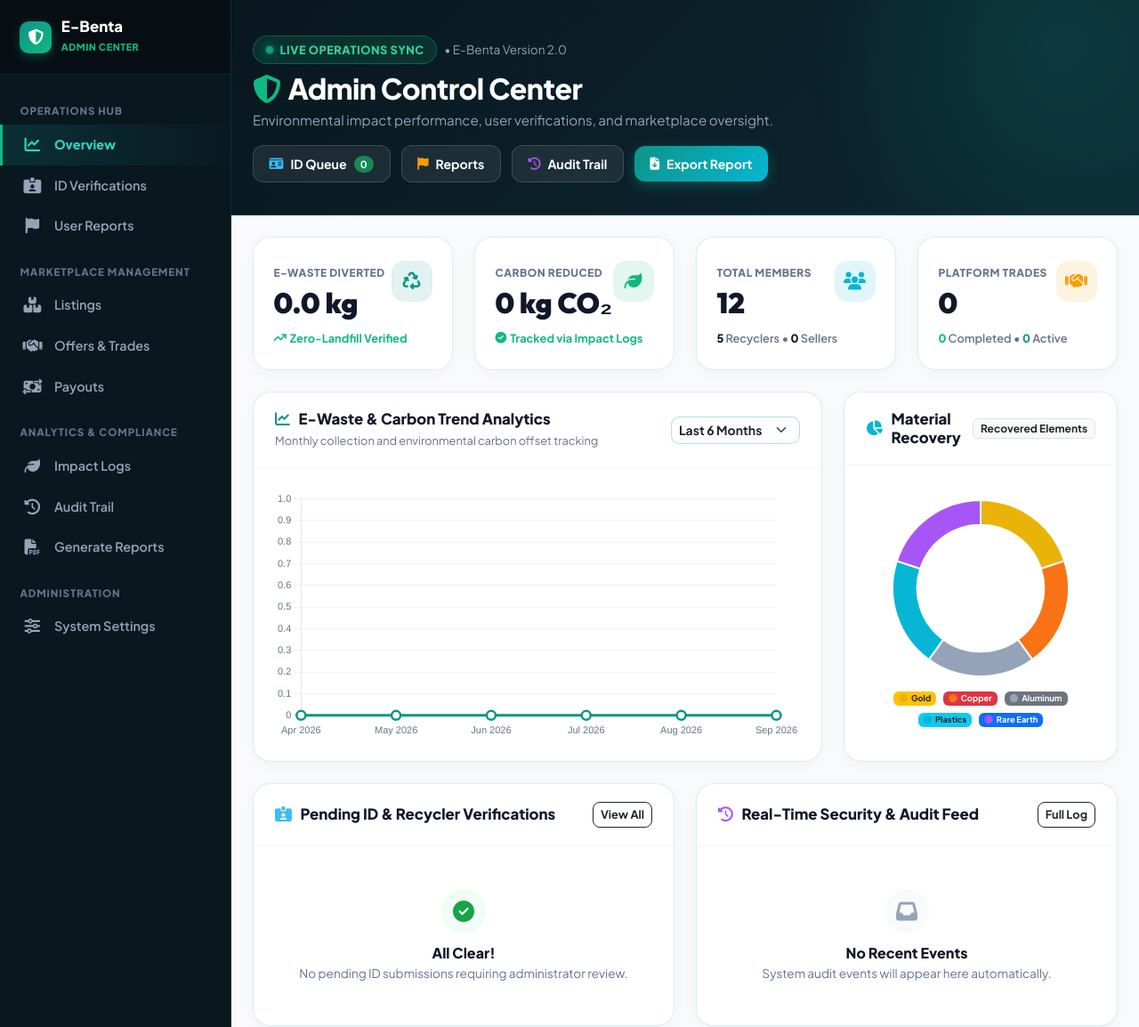
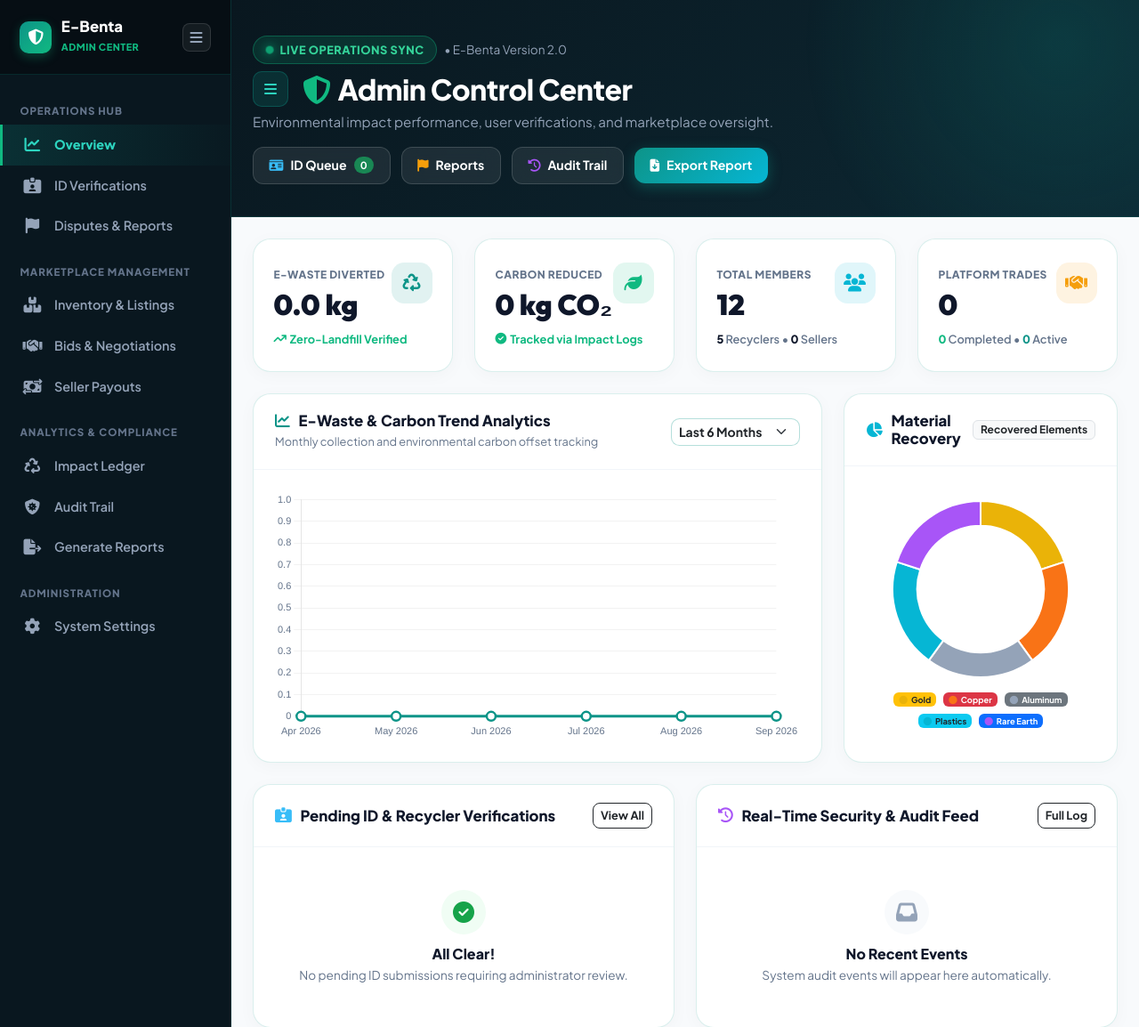
Before and after one commit to ebentanoreply-debug/E-benta, a Laravel app: page /admin/dashboard in a window 1280 px wide. Shown: the top 1154 px of the page at 89% size. Run offline with Laravel 12, Linux system fonts and the light colour scheme; a user stored in the database is signed in; data comes from the database, SQL or seed files in the repository; data that the repository does not hold is empty.

Commit message:
feat: implement modern admin dashboard and sidebar components

```diff
--- a/resources/views/admin/dashboard.blade.php
+++ b/resources/views/admin/dashboard.blade.php
@@ -331,9 +331,14 @@
                             </div>
                             <span style="color: #94a3b8; font-size: 0.85rem;">• E-Benta Version 2.0</span>
                         </div>
-                        <h1 style="font-size: clamp(1.6rem, 2.5vw, 2.2rem); font-weight: 900; letter-spacing: -0.5px; margin: 0;">
-                            <i class="fas fa-shield-halved me-2" style="color: #10b981;"></i>Admin Control Center
-                        </h1>
+                        <div class="d-flex align-items-center gap-3">
+                            <button type="button" class="admin-header-toggle-btn d-none d-lg-inline-flex" onclick="toggleAdminSidebar()" title="Toggle Sidebar" style="background: rgba(13, 148, 136, 0.18); border: 1px solid rgba(13, 148, 136, 0.35); color: #2dd4bf; width: 40px; height: 40px; border-radius: 10px; align-items: center; justify-content: center; cursor: pointer; transition: all 0.2s ease;">
+                                <i class="fas fa-bars"></i>
+                            </button>
+                            <h1 style="font-size: clamp(1.6rem, 2.5vw, 2.2rem); font-weight: 900; letter-spacing: -0.5px; margin: 0;">
+                                <i class="fas fa-shield-halved me-2" style="color: #10b981;"></i>Admin Control Center
+                            </h1>
+                        </div>
                         <p style="color: #94a3b8; font-size: 0.95rem; margin: 0.35rem 0 0;">
                             Environmental impact performance, user verifications, and marketplace oversight.
                         </p>
--- a/resources/views/admin/sidebar.blade.php
+++ b/resources/views/admin/sidebar.blade.php
@@ -220,8 +256,8 @@
                 <span style="color: #10b981; font-size: 0.68rem; font-weight: 800; text-transform: uppercase; letter-spacing: 0.5px;">Admin Center</span>
             </div>
         </a>
-        <button type="button" class="d-lg-none" onclick="closeAdminSidebar()" style="background: none; border: none; color: #94a3b8; font-size: 1.2rem; cursor: pointer;">
-            <i class="fas fa-times"></i>
+        <button type="button" onclick="toggleAdminSidebar()" style="background: rgba(255,255,255,0.06); border: 1px solid rgba(255,255,255,0.12); color: #94a3b8; width: 32px; height: 32px; border-radius: 8px; display: inline-flex; align-items: center; justify-content: center; cursor: pointer; transition: all 0.2s ease;" title="Toggle Sidebar">
+            <i class="fas fa-bars"></i>
         </button>
     </div>
 
@@ -238,40 +274,40 @@
         </a>
         <a href="{{ route('admin.reports.index') }}" class="sidebar-link {{ request()->routeIs('admin.reports.*') ? 'active' : '' }}">
             <i class="fas fa-flag"></i>
-            <span>User Reports</span>
+            <span>Disputes & Reports</span>
         </a>
 
         <p class="sidebar-section-title">Marketplace Management</p>
         <a href="{{ route('admin.listings') }}" class="sidebar-link {{ request()->routeIs('admin.listings') ? 'active' : '' }}">
             <i class="fas fa-boxes-stacked"></i>
-            <span>Listings</span>
+            <span>Inventory & Listings</span>
         </a>
         <a href="{{ route('admin.offers') }}" class="sidebar-link {{ request()->routeIs('admin.offers') ? 'active' : '' }}">
             <i class="fas fa-handshake"></i>
-            <span>Offers & Trades</span>
+            <span>Bids & Negotiations</span>
         </a>
         <a href="{{ route('admin.payouts.index') }}" class="sidebar-link {{ request()->routeIs('admin.payouts.*') ? 'active' : '' }}">
             <i class="fas fa-money-bill-transfer"></i>
-            <span>Payouts</span>
+            <span>Seller Payouts</span>
         </a>
 
         <p class="sidebar-section-title">Analytics & Compliance</p>
         <a href="{{ route('admin.impact-logs') }}" class="sidebar-link {{ request()->routeIs('admin.impact-logs') ? 'active' : '' }}">
-            <i class="fas fa-leaf"></i>
-            <span>Impact Logs</span>
+            <i class="fas fa-recycle"></i>
+            <span>Impact Ledger</span>
         </a>
         <a href="{{ route('admin.audit-logs.index') }}" class="sidebar-link {{ request()->routeIs('admin.audit-logs.*') ? 'active' : '' }}">
-            <i class="fas fa-history"></i>
+            <i class="fas fa-shield-virus"></i>
             <span>Audit Trail</span>
         </a>
         <a href="{{ route('admin.generate-reports') }}" class="sidebar-link {{ request()->routeIs('admin.generate-reports') ? 'active' : '' }}">
-            <i class="fas fa-file-pdf"></i>
+            <i class="fas fa-file-export"></i>
             <span>Generate Reports</span>
         </a>
 
         <p class="sidebar-section-title">Administration</p>
         <a href="{{ route('settings') }}" class="sidebar-link {{ request()->routeIs('settings*') ? 'active' : '' }}">
-            <i class="fas fa-sliders"></i>
+            <i class="fas fa-gear"></i>
             <span>System Settings</span>
         </a>
     </nav>
@@ -288,11 +324,17 @@
     </div>
 </div>
 
+<!-- Floating Desktop Toggle Button (Visible when sidebar is collapsed) -->
+<button type="button" id="adminSidebarToggleBtn" class="admin-desktop-toggle-btn" onclick="toggleAdminSidebar()" title="Open Admin Sidebar">
+    <i class="fas fa-bars"></i>
+</button>
+
 <script>
     function toggleAdminSidebar() {
         const sidebar = document.querySelector('.admin-sidebar');
         const mainContent = document.querySelector('.main-content-wrapper');
         const backdrop = document.querySelector('.sidebar-backdrop');
+        const toggleBtn = document.getElementById('adminSidebarToggleBtn');
         const isMobile = window.innerWidth < 992;
 
         if (isMobile) {
@@ -303,6 +345,9 @@
             if (mainContent) {
                 mainContent.style.marginLeft = isHidden ? '0' : '260px';
                 mainContent.style.width = isHidden ? '100%' : 'calc(100% - 260px)';
+            }
+            if (toggleBtn) {
+                toggleBtn.style.display = isHidden ? 'flex' : 'none';
             }
             localStorage.setItem('adminSidebarHidden', isHidden ? 'true' : 'false');
         }
@@ -326,16 +371,19 @@
     document.addEventListener('DOMContentLoaded', function() {
         const sidebar = document.querySelector('.admin-sidebar');
         const mainContent = document.querySelector('.main-content-wrapper');
+        const toggleBtn = document.getElementById('adminSidebarToggleBtn');
         const isMobile = window.innerWidth < 992;
 
-        if (!isMobile) {
+        if (!isMobile && sidebar) {
             const isHidden = localStorage.getItem('adminSidebarHidden') === 'true';
             if (isHidden) {
-                if (sidebar) sidebar.classList.add('hidden');
+                sidebar.classList.add('hidden');
                 if (mainContent) { mainContent.style.marginLeft = '0'; mainContent.style.width = '100%'; }
+                if (toggleBtn) toggleBtn.style.display = 'flex';
             } else {
-                if (sidebar) sidebar.classList.remove('hidden');
+                sidebar.classList.remove('hidden');
                 if (mainContent) { mainContent.style.marginLeft = '260px'; mainContent.style.width = 'calc(100% - 260px)'; }
+                if (toggleBtn) toggleBtn.style.display = 'none';
             }
         }
     });
```
Also changed, not shown: other parts of resources/views/admin/sidebar.blade.php (+36 -0 lines).
